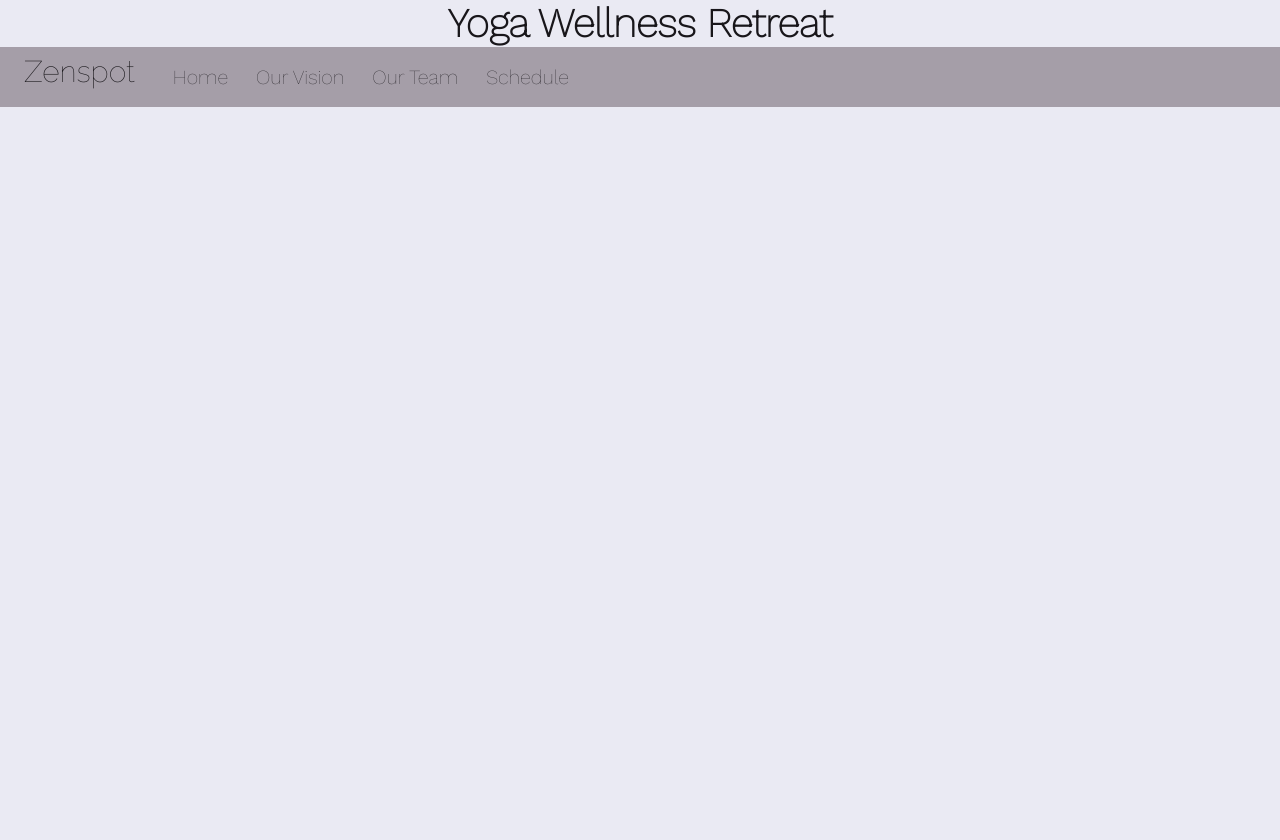
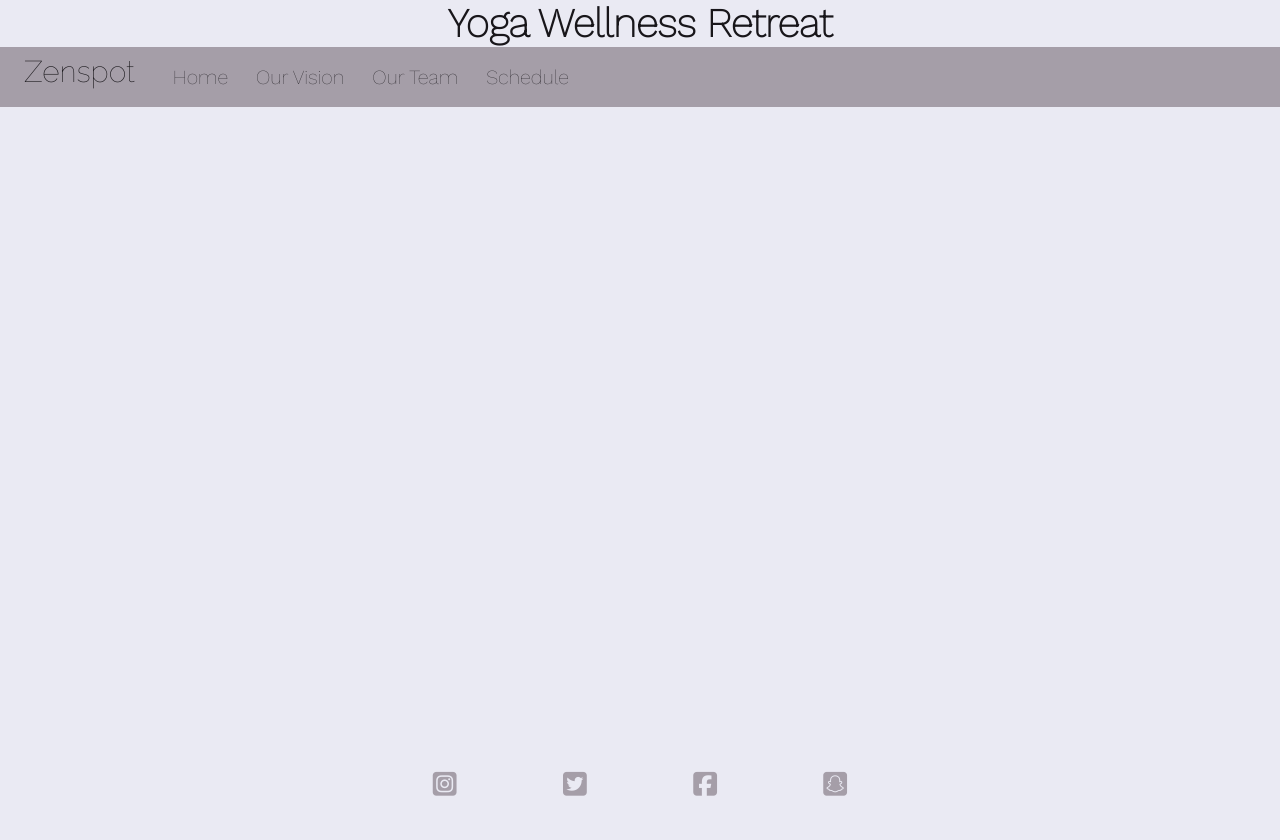
Before and after one commit to itsdanig/project.one-html-css, a plain HTML site: page index.html in a window 1280 px wide. Before the commit the page ends 800 px from the top, so only its background shows below. Drawn offline with nearby package versions, Linux system fonts and the light colour scheme.

Commit message:
Add socials to footer, style socials in footer

```diff
--- a/assets/css/style.css
+++ b/assets/css/style.css
@@ -89,3 +89,31 @@ background-color: rgb(242, 242, 247);
     font-family: Work sans, Raleway;
     color: rgb(24, 22, 26);
 }
+
+#footer {
+    height: 140px;
+}
+
+.socials {
+    position:absolute;
+    bottom:0;
+    width:100%;
+    height:80px;
+    background: rgb(234, 234, 243);
+ }
+
+.socials i {
+    padding: 3%;
+    font-size: 170%;
+    margin: 1%;
+  color: rgb(165, 158, 168);
+
+}
+.socials {
+    text-align: center;
+}
+
+
+.socials > li {
+    display: inline;
+}
--- a/index.html
+++ b/index.html
@@ -46,9 +46,12 @@
 </nav>
 <footer>
     <ul class="socials">
-        <a href="www.https.instagram.com" target="_blank" rel="noopener" aria-label="Our Social Media"></a>
-
+        <a href="https://www.instagram.com" target="_blank" rel="noopener" aria-label="Our Social Media"><i class="fa-brands fa-instagram-square"></i></a>
+        <a href="https://www.twitter.com" target="_blank" rel="noopener" aria-label="Our Social Media"><i class="fa-brands fa-twitter-square"></i></a>
+        <a href="https://www.facebook.com" target="_blank" rel="noopener" aria-label="Our Social Media"><i class="fa-brands fa-facebook-square"></i></a>
+        <a href="https://www.snapchat.com" target="_blank" rel="noopener" aria-label="Our Social Media"><i class="fa-brands fa-snapchat-square"></i></a>
     </ul>
 </footer>
+<script src="https://kit.fontawesome.com/60bd486d66.js" crossorigin="anonymous"></script>
 </body>
 </html>
```
